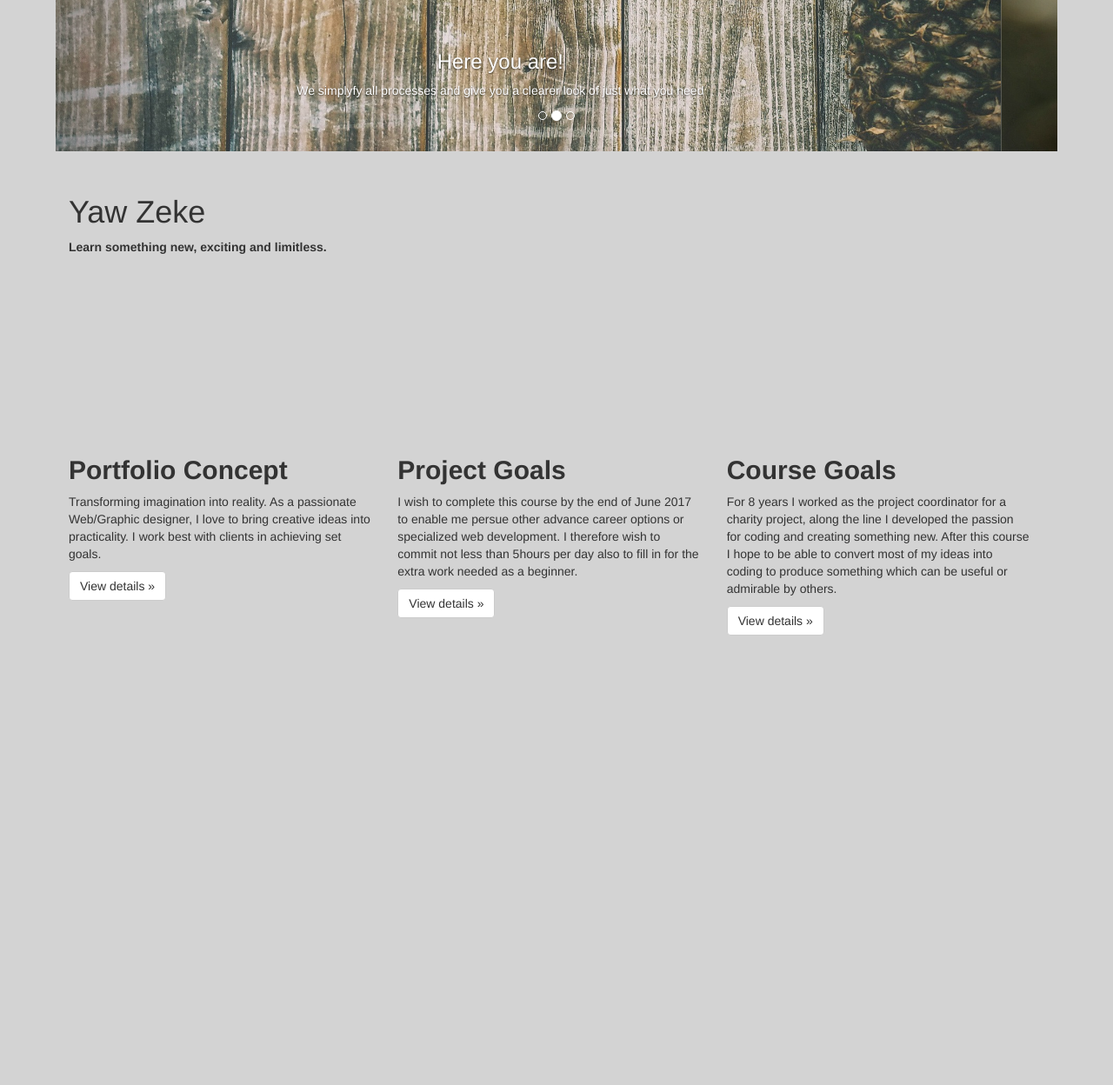
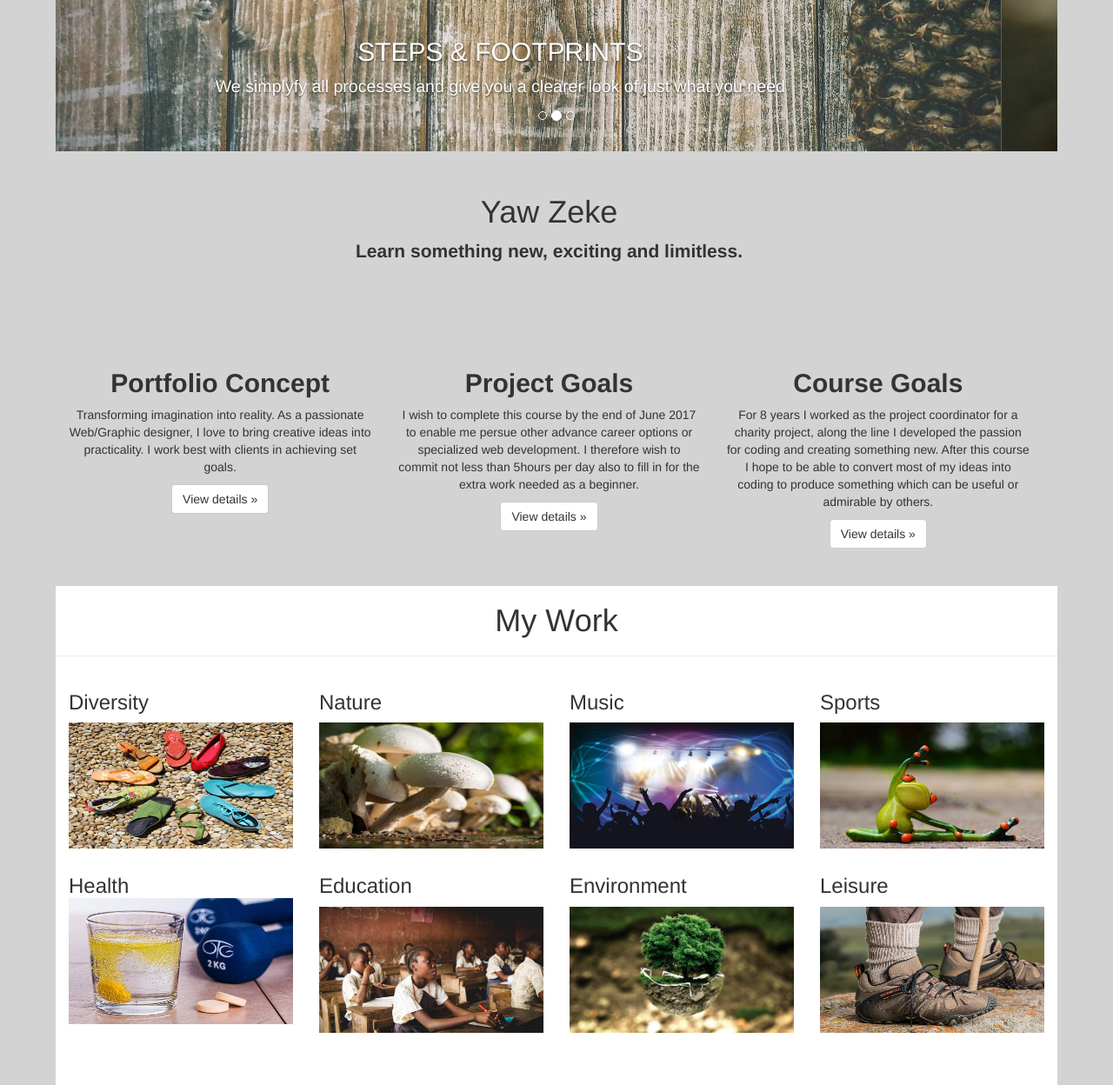
Before and after one commit to iYaw-Zeke/CF_YZ_WebDev, a plain HTML site: page cf_template-1.1.1/index.html in a window 1280 px wide. Shown: the part 614-1862 px from the top of the page at 87% size. Before the commit the page ends 1388 px from the top, so only its background shows below. Drawn offline with nearby package versions, Linux system fonts and the light colour scheme.

Commit message:
Add files via upload
C_F_l9

```diff
--- a/cf_template-1.1.1/css/styles.css
+++ b/cf_template-1.1.1/css/styles.css
@@ -6,7 +6,7 @@ body{
     padding-top:140px;
 }
 .jumbotron {
-    background-image: url("http://yaw.bitballoon.com/img/mfo1.jpeg");
+    background-image: url("http://yaw9.bitballoon.com/img/mfo1.jpeg");
     background-size:cover;
     padding-bottom: 15px;
     padding-top: 50px;
@@ -90,6 +90,7 @@ body{
 
 }
 
+
 /* Adding Pseudo- Classs.. */
 #container nav a:hover{
 	color: lightsalmon;
@@ -101,8 +102,19 @@ body{
     padding-bottom: 20px;
     padding-top:30px;
     padding-right: 50px;
-    height: 300px;
+    height: 200px;
+    text-align: center;
 }
+
+.bambi p{
+	font-size: 1.5em;
+
+}
+
+.carousel-caption p{
+font-size:1.4em;
+}
+
 
 .column{
  background-color: white;
@@ -165,6 +177,7 @@ body{
 	top:0;
 	padding:20px 10px 20px;
 	right:0;
+	z-index:999;
 }
 
 .nav li{
@@ -273,3 +286,24 @@ body{
 	background-color: lightyellow;
 	font-family: 'Raleway', sans-serif;
 }
+
+
+/*** Media Querry ***/
+.container-fluid{
+    border-top-width: 50px;
+    margin-top: 100px;
+    padding-bottom: 50px;
+}
+
+.container-fluid {
+    padding-top: 0px;
+}
+
+.container-fluid {
+    padding-right: 15px;
+    padding-left: 15px;
+    margin-right: auto;
+    margin-left: auto;
+    background-color: white;
+    font-size: 2em;
+}
--- a/cf_template-1.1.1/index.html
+++ b/cf_template-1.1.1/index.html
@@ -43,7 +43,7 @@
     <div class="item active">
       <img src="img/mq1.jpg" alt="fpage2">
       <div class="carousel-caption">
-       <h3>Here you are!</h3>
+       <h2>STEPS & FOOTPRINTS</h2>
         <p> We simplyfy all processes and give you a clearer look of just what you need</p>
       </div>
     </div>
@@ -51,19 +51,18 @@
     <div class="item">
       <img src="img/mq2.jpg" alt="fpage3">
       <div class="carousel-caption">
-        <h3> !</h3>
-        <p> We simplyfy all processes and give you a clearer look of just what you need</p>
+        <h2>STEPS & FOOTPRINTS</h2>
+        <p> We simplyfy and give you a clearer look of just what you need</p>
       </div>
     </div>
 
     <div class="item">
       <img src="img/mq3.jpg" alt="fpage3">
       <div class="carousel-caption">
-        <h3> Lets go for a ride!</h3>
+        <h2>STEPS & FOOTPRINTS</h2>
         <p> We simplyfy all processes and give you a clearer look of just what you need</p>
       </div>
     </div>
-
   </div>
 
   <!-- Controls -->
@@ -78,7 +77,7 @@
 </div>
            <div class="nav">
              <nav>
-             	 <li><a href="#" ><img src="img/zeke.png" alt= logo-zeke></a></li>
+             	 <li><a href="#" ><img src="http://yaw.bitballoon.com/img/zeke.png" alt= logo-zeke></a></li>
                  <ul>
                     <li><a href="index.html">Home</a></li>
                     <li><a href="about.html" >About Me</a></li>
@@ -91,7 +90,7 @@
         </div><!-- end container -->
       <div class="container">
         <div class="bambi">
-           <h1>Yaw Zeke</h1>
+           <p><h1>Yaw Zeke</h1></p>
            <p><strong>Learn something new, exciting and limitless. </strong></p>
         </div><!-- end bambi-->
       </div><!-- /container -->
@@ -101,19 +100,19 @@
     <div class="container">
       <!-- Example row of columns -->
       <div class="row">
-        <div class="col-md-4">
+        <div class="col-sm-2 col-md-4">
           <h2><strong>Portfolio Concept</strong></h2>
             <p>Transforming imagination into reality. As a passionate Web/Graphic designer, I love to bring creative ideas into practicality. I work best with clients in achieving set goals. </p>
             <p><a class="btn btn-default" href="#" role="button">View details &raquo;</a></p>
         </div><!-- /col -->
 
-        <div class="col-md-4">
+        <div class="col-sm-2 col-md-4">
           <h2><strong>Project Goals</strong></h2>
           <p> I wish to complete this course by the end of June 2017 to enable me persue other advance career options or specialized web development. I therefore wish to commit not less than 5hours per day also to fill in for the extra work needed as a beginner. </p>
           <p><a class="btn btn-default" href="#" role="button">View details &raquo;</a></p>
         </div><!-- /col -->
 
-        <div class="col-md-4">
+        <div class="col-sm-2 col-md-4">
           <h2><strong>Course Goals</strong></h2>
           <p>For 8 years I worked as the project coordinator for a charity project, along the line I developed the passion for coding and creating something new. After this course I hope to be able to convert most of my ideas into coding to produce something which can be useful or admirable by others.</p>
           <p><a class="btn btn-default" href="#" role="button">View details &raquo;</a></p>
@@ -121,7 +120,46 @@
       </div><!-- /row -->
     </div> <!-- /container -->
 
+    <div class="container-fluid">
 
+      <div class="row" id="work">
+       <p><center><h1>My Work</h1></center> </p>
+        <hr>
+          <div class="col-xs-12 col-sm-2 col-md-4 col-lg-3">
+            <h3> Diversity</h3>
+            <p><img src="img/works3.jpg" class="img-responsive"></p>
+          </div>
+          <div class="col-xs-12 col-sm-2 col-md-4 col-lg-3">
+              <h3> Nature</h3>
+            <p><img src="img/works7.jpg" class="img-responsive"></p>
+          </div>
+          <div class="col-xs-12 col-sm-2 col-md-4 col-lg-3">
+              <h3> Music</h3>
+            <p><img src="img/works1.jpg" class="img-responsive"></p>
+          </div>
+          <div class="col-xs-12 col-sm-2 col-md-4 col-lg-3">
+              <h3> Sports</h3>
+            <p><img src="img/works5.jpg" class="img-responsive"></p>
+          </div>
+          <div class="col-xs-12 col-sm-2 col-md-4 col-lg-3">
+              <h3> Health</3>
+            <p><img src="img/works8.jpg" class="img-responsive"></p>
+          </div>
+          <div class="col-xs-12 col-sm-2 col-md-4 col-lg-3">
+              <h3>Education</h3>
+            <p><img src="img/works2.jpg" class="img-responsive"></p>
+          </div>
+          <div class="col-xs-12 col-sm-2 col-md-4 col-lg-3">
+              <h3>Environment</h3>
+            <p><img src="img/works4.jpg" class="img-responsive"></p>
+          </div>
+          <div class="col-xs-12 col-sm-2 col-md-4 col-lg-3">
+              <h3>Leisure</h3>
+            <p><img src="img/works6.jpg" class="img-responsive"></p>
+          </div>
+
+      </div><!-- end row-->
+    </div><!-- end container-fluid-->
 
 
     <!-- ============================= -->
```
Also changed, not shown: cf_template-1.1.1/faqs.html (+1 -1 lines), cf_template-1.1.1/img/mq4.jpeg (added), cf_template-1.1.1/img/works1.jpg (added), cf_template-1.1.1/img/works2.jpg (added), cf_template-1.1.1/img/works3.jpg (added), cf_template-1.1.1/img/works4.jpg (added), cf_template-1.1.1/img/works5.jpg (added), cf_template-1.1.1/img/works6.jpg (added), cf_template-1.1.1/img/works7.jpg (added), cf_template-1.1.1/img/works8.jpg (added).
